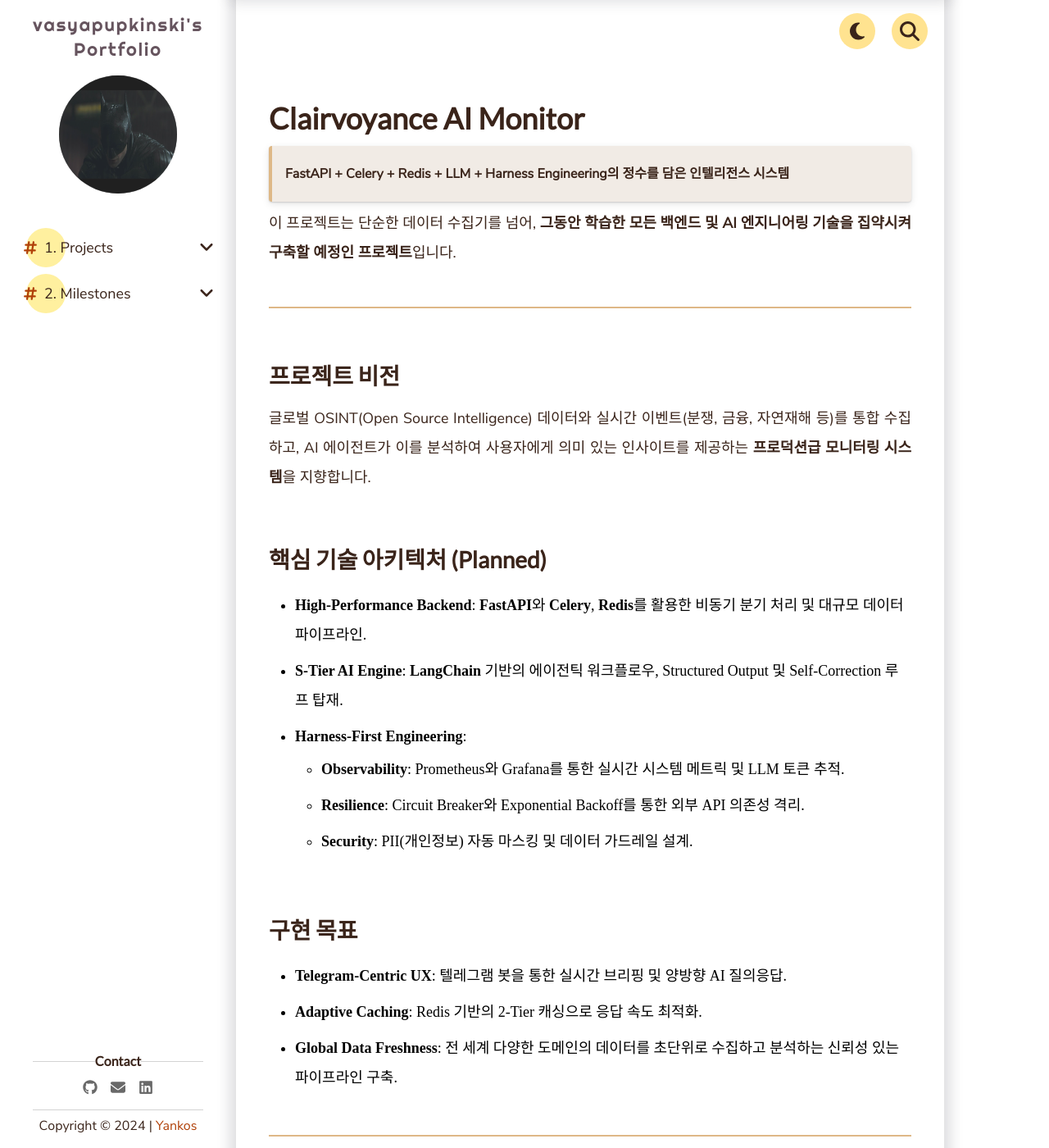
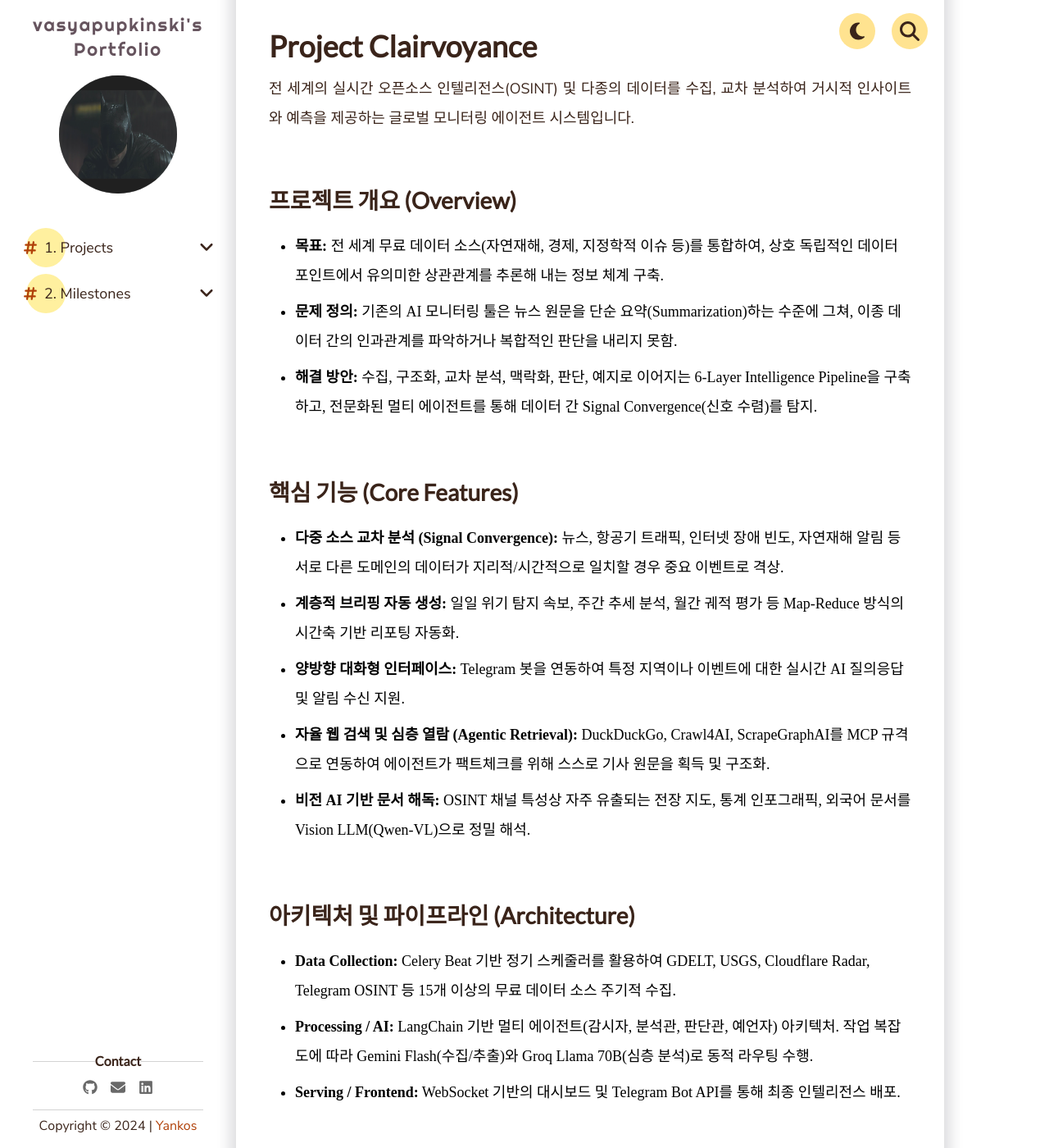
Before and after one commit to vasyapupkinski/vasyapupkinski.github.io, a Jekyll site: the page built from _pages/1. Projects/Personal Projects/clairvoyance-ai-monitor.md, in a window 1280 px wide and 1400 px high, scrolled down 505 px. Shown: the whole window at 82% size. Built offline with Jekyll 4.4.1, drawn with Linux system fonts in a browser that asks for light colours; comment, search, counter and statistics services are not loaded; some of the changed text lies outside the part shown.

Commit message:
개인 프로젝트 목록 정리 및 상세 페이지 포맷 수정

```diff
--- a/_pages/1. Projects/Personal Projects/clairvoyance-ai-monitor.md
+++ b/_pages/1. Projects/Personal Projects/clairvoyance-ai-monitor.md
@@ -1,33 +1,39 @@
 ---
 layout: page
-title: "Clairvoyance AI Monitor: 글로벌 지능형 모니터링 에이전트"
+title: "Project Clairvoyance"
 category: "1. Projects / Personal Projects"
-order: 1
+order: 3
 ---
 
-# Clairvoyance AI Monitor
-> **FastAPI + Celery + Redis + LLM + Harness Engineering의 정수를 담은 인텔리전스 시스템**
+# Project Clairvoyance
 
-이 프로젝트는 단순한 데이터 수집기를 넘어, **그동안 학습한 모든 백엔드 및 AI 엔지니어링 기술을 집약시켜 구축할 예정인 프로젝트**입니다.
+전 세계의 실시간 오픈소스 인텔리전스(OSINT) 및 다종의 데이터를 수집, 교차 분석하여 거시적 인사이트와 예측을 제공하는 글로벌 모니터링 에이전트 시스템입니다.
 
----
+## 프로젝트 개요 (Overview)
+- **목표:** 전 세계 무료 데이터 소스(자연재해, 경제, 지정학적 이슈 등)를 통합하여, 상호 독립적인 데이터 포인트에서 유의미한 상관관계를 추론해 내는 정보 체계 구축.
+- **문제 정의:** 기존의 AI 모니터링 툴은 뉴스 원문을 단순 요약(Summarization)하는 수준에 그쳐, 이종 데이터 간의 인과관계를 파악하거나 복합적인 판단을 내리지 못함.
+- **해결 방안:** 수집, 구조화, 교차 분석, 맥락화, 판단, 예지로 이어지는 6-Layer Intelligence Pipeline을 구축하고, 전문화된 멀티 에이전트를 통해 데이터 간 Signal Convergence(신호 수렴)를 탐지.
 
-## 프로젝트 비전
-글로벌 OSINT(Open Source Intelligence) 데이터와 실시간 이벤트(분쟁, 금융, 자연재해 등)를 통합 수집하고, AI 에이전트가 이를 분석하여 사용자에게 의미 있는 인사이트를 제공하는 **프로덕션급 모니터링 시스템**을 지향합니다.
+## 핵심 기능 (Core Features)
+- **다중 소스 교차 분석 (Signal Convergence):** 뉴스, 항공기 트래픽, 인터넷 장애 빈도, 자연재해 알림 등 서로 다른 도메인의 데이터가 지리적/시간적으로 일치할 경우 중요 이벤트로 격상.
+- **계층적 브리핑 자동 생성:** 일일 위기 탐지 속보, 주간 추세 분석, 월간 궤적 평가 등 Map-Reduce 방식의 시간축 기반 리포팅 자동화.
+- **양방향 대화형 인터페이스:** Telegram 봇을 연동하여 특정 지역이나 이벤트에 대한 실시간 AI 질의응답 및 알림 수신 지원.
+- **자율 웹 검색 및 심층 열람 (Agentic Retrieval):** DuckDuckGo, Crawl4AI, ScrapeGraphAI를 MCP 규격으로 연동하여 에이전트가 팩트체크를 위해 스스로 기사 원문을 획득 및 구조화.
+- **비전 AI 기반 문서 해독:** OSINT 채널 특성상 자주 유출되는 전장 지도, 통계 인포그래픽, 외국어 문서를 Vision LLM(Qwen-VL)으로 정밀 해석.
 
-## 핵심 기술 아키텍처 (Planned)
-- **High-Performance Backend**: **FastAPI**와 **Celery**, **Redis**를 활용한 비동기 분기 처리 및 대규모 데이터 파이프라인.
-- **S-Tier AI Engine**: **LangChain** 기반의 에이전틱 워크플로우, Structured Output 및 Self-Correction 루프 탑재.
-- **Harness-First Engineering**:
-    - **Observability**: Prometheus와 Grafana를 통한 실시간 시스템 메트릭 및 LLM 토큰 추적.
-    - **Resilience**: Circuit Breaker와 Exponential Backoff를 통한 외부 API 의존성 격리.
-    - **Security**: PII(개인정보) 자동 마스킹 및 데이터 가드레일 설계.
+## 아키텍처 및 파이프라인 (Architecture)
+- **Data Collection:** Celery Beat 기반 정기 스케줄러를 활용하여 GDELT, USGS, Cloudflare Radar, Telegram OSINT 등 15개 이상의 무료 데이터 소스 주기적 수집.
+- **Processing / AI:** LangChain 기반 멀티 에이전트(감시자, 분석관, 판단관, 예언자) 아키텍처. 작업 복잡도에 따라 Gemini Flash(수집/추출)와 Groq Llama 70B(심층 분석)로 동적 라우팅 수행.
+- **Serving / Frontend:** WebSocket 기반의 대시보드 및 Telegram Bot API를 통해 최종 인텔리전스 배포.
 
-## 구현 목표
-- **Telegram-Centric UX**: 텔레그램 봇을 통한 실시간 브리핑 및 양방향 AI 질의응답.
-- **Adaptive Caching**: Redis 기반의 2-Tier 캐싱으로 응답 속도 최적화.
-- **Global Data Freshness**: 전 세계 다양한 도메인의 데이터를 초단위로 수집하고 분석하는 신뢰성 있는 파이프라인 구축.
+## 기술 스택 (Tech Stack)
+- **Backend:** FastAPI, Python 3.11+
+- **AI/ML:** LangChain, OpenAI API, Groq, Ollama, Qwen-VL
+- **Data & Infra:** Celery, Redis, PostgreSQL, NetworkX (Knowledge Graph)
+- **Integration:** FastMCP, Telethon, python-telegram-bot
 
----
-
-본 프로젝트는 현재 상세 설계 단계를 마치고 **구현 예정(Planned)** 상태이며, 모든 개발 과정은 Harness Engineering 원칙에 따라 투명하게 기록될 예정입니다.
+## 엔지니어링 주안점 (Engineering Focus)
+- **LLM 라우팅 최적화 (Smart Router):** 비용 제로(0원) 파이프라인 유지를 위해 단일 모델에 의존하지 않고, 작업 난이도에 따라 가장 효율적인 무료 API 또는 Local 모델로 요청을 라우팅.
+- **다중 계층 복구 체계 (Multi-layered Fallback):** 외부 의존성이 높은 글로벌 API 호출 실패 시, Circuit Breaker 발동 및 Ollama 기반 로컬 캐시 모델로 즉시 전환(Zero Downtime) 보장.
+- **데이터 신뢰성 검증 체계:** 무분별한 텔레그램 속보나 가짜뉴스를 걸러내기 위해, 단일 출처 정보는 보류하고 교차 검증(공식 언론 또는 2차 데이터)이 완료된 건만 신뢰도 격상 알고리즘 적용.
+- **데이터 정규화 및 스키마 검증:** 15개 이상의 파편화된 외부 데이터 소스를 통합하기 위해 Pydantic을 활용한 엄격한 스키마 검증(Quality Gate) 파이프라인 구축.
--- /dev/null
+++ b/_pages/1. Projects/Personal Projects/devoffs-ai-jobaggregator.md
@@ -0,0 +1,39 @@
+---
+layout: page
+title: "Devoffs-AI-Jobaggregator"
+category: "1. Projects / Personal Projects"
+order: 1
+---
+
+# Devoffs-AI-Jobaggregator
+
+개발자의 기술 스택과 실무 프로젝트 역량에 최적화된 맞춤형 채용 기회를 제공하는 지능형 채용 데이터 통합 플랫폼입니다.
+
+## 프로젝트 개요 (Overview)
+- **목표:** 다수의 채용 플랫폼에 분산된 공고를 수집하고, 개발자 관점에서 유의미한 정보만 정제하여 통합 제공.
+- **문제 정의:** 기존 채용 플랫폼의 키워드 검색은 프레임워크 버전, 인프라 환경, 실제 수행 프로젝트 등의 상세 기술 요구사항을 정확히 반영하지 못함.
+- **해결 방안:** 크롤링과 LLM 파이프라인을 결합하여 JD(Job Description)의 비정형 텍스트를 구조화된 데이터로 변환하고, 벡터 검색을 통해 이력서 기반 정밀 매칭 수행.
+
+## 핵심 기능 (Core Features)
+- **기술 스택 정밀 추출:** JD 본문에서 단순 키워드를 넘어 프레임워크 조합 및 인프라 환경(예: Spring Boot 3.x + Kotlin)을 분리하여 추출.
+- **개발자 중심 요약 (AI Summarizer):** 공고 내 핵심 수행 프로젝트, 기술적 도전 과제, 협업 방식을 3줄로 자동 요약.
+- **시맨틱 중복 공고 병합:** 원티드, 사람인 등 여러 플랫폼에 중복 게재된 공고를 벡터 유사도 기반으로 식별하여 단일 공고로 통합.
+- **대화형 검색 에이전트:** 디스코드/텔레그램 봇을 연동하여 자연어 기반 조건 검색 및 필터링(Slot-filling) 지원.
+- **이력서 기반 맞춤 매칭:** 사용자가 업로드한 이력서를 파싱하여 요구 기술 스택과 매칭되는 공고를 실시간 추천.
+
+## 아키텍처 및 파이프라인 (Architecture)
+- **Data Collection:** Celery Beat 기반 스케줄러와 Crawl4AI를 활용하여 타겟 플랫폼의 채용 공고를 마크다운 형식으로 정기 수집.
+- **Processing / AI:** ScrapeGraphAI와 Local LLM(Ollama)을 연동하여 수집된 마크다운에서 스택 및 요약 데이터를 JSON으로 추출 및 정규화.
+- **Serving / Frontend:** FastAPI를 통해 정제된 데이터를 서빙하며, SSE(Server-Sent Events)를 활용하여 AI 분석 과정을 실시간 스트리밍. Redis를 통해 검색 쿼리 및 대화 상태 캐싱.
+
+## 기술 스택 (Tech Stack)
+- **Backend:** FastAPI, Python 3.11+
+- **AI/ML:** LangChain, Ollama (Qwen, Llama), Gemini 2.5 Flash, Milvus (Vector DB)
+- **Data & Infra:** Celery, Redis, PostgreSQL, Elasticsearch, Docker
+- **Auth:** Supabase (Google OAuth 2.0)
+
+## 엔지니어링 주안점 (Engineering Focus)
+- **파이프라인 안정성:** 타겟 사이트의 레이아웃 변경이나 차단에 대비한 Crawler Circuit Breaker 구현 및 에러 감지 로직 적용.
+- **비용 최적화 (Cost Efficiency):** LLM 토큰 소모량을 최소화하기 위해 프롬프트를 압축하고, 복잡도에 따라 Local LLM과 상용 API를 선택적으로 라우팅.
+- **응답 지연 시간(Latency) 관리:** 대규모 공고 데이터에 대한 임베딩 벡터 검색 시, 응답 속도를 100ms 이하로 유지하기 위한 캐싱 및 색인 최적화.
+- **보안 및 개인정보 보호 (PII Guard):** 이력서 분석 과정에서 이름, 연락처 등 민감 정보(PII)가 외부 API로 노출되지 않도록 로컬 모델에서 자동 마스킹 처리.
--- a/_pages/1. Projects/Personal Projects/omnitrans-windows.md
+++ /dev/null
@@ -1,31 +0,0 @@
----
-layout: page
-title: "OmniTrans Windows: 시스템 전역 실시간 AI 번역 유틸리티"
-category: "1. Projects / Personal Projects"
-order: 2
----
-
-# OmniTrans Windows
-> **C++ + Python + 로컬 LLM 기반의 윈도우 전역 실시간 텍스트 치환 및 번역 엔진**
-
-이 프로젝트는 윈도우 시스템 레벨에서 타이핑과 동시에 AI 번역 및 텍스트 치환을 수행하는 **설치형 유틸리티**입니다.
-
----
-
-## 프로젝트 비전
-그 어떤 소프트웨어나 플랫폼 위에서도 제약 없이 AI 아키텍처의 도움을 받을 수 있는 환경을 구축합니다. 메모장, IDE, 게임 채팅 등 윈도우 전역에서 동작하는 보편적인 AI 번역 도구를 목표로 합니다.
-
-## 핵심 기술 아키텍처 (Planned)
-- **C++ System Hooking**: `SetWindowsHookEx` API를 활용한 저수준 키보드 이벤트 캡처 및 전역 디바운싱 알고리즘.
-- **Adaptive Hardware Fallback**: 사용자의 하드웨어(GPU/VRAM)를 자동 감지하여 로컬 추론(llama.cpp/ExLlamaV2) 또는 클라우드 API(Gemini/Groq)를 실시간으로 선택하는 지능형 라우팅.
-- **High-Speed IPC**: Named Pipe를 이용한 프로세스 간 저지연 통신으로 전체 파이프라인 지연시간 300ms 이하 달성 목표.
-- **Modern Input Simulation**: `SendInput` API 기반의 자연스러운 텍스트 자동 치환 기능.
-
-## 구현 목표
-- **Zero-Friction UX**: 별도의 복잡한 설정 없이 더블클릭만으로 설치와 로컬 LLM 환경 구성이 완료되는 인앱 자동화.
-- **Privacy-First**: 고사양 환경에서 100% 로컬 추론을 제공하여 개인정보와 데이터 보안 유지.
-- **Universal Compatibility**: 모든 윈도우 애플리케이션과의 완벽한 호환성 확보 및 장애 시 클립보드 폴백 모드 지원.
-
----
-
-본 프로젝트는 현재 아키텍처 설계를 완료하고 **구현 예정(Planned)** 상태이며, 시스템 프로그래밍과 최신 LLM 추론 기술의 결합을 테마로 진행될 예정입니다.
--- /dev/null
+++ b/_pages/1. Projects/Personal Projects/viralinsight-ai-viralprediction.md
@@ -0,0 +1,38 @@
+---
+layout: page
+title: "ViralInsight"
+category: "1. Projects / Personal Projects"
+order: 2
+---
+
+# ViralInsight
+
+소셜 플랫폼의 초기 반응 패턴을 실시간으로 수집 및 분석하여 콘텐츠의 바이럴 확산 가능성을 조기에 감지하고 예측하는 플랫폼입니다.
+
+## 프로젝트 개요 (Overview)
+- **목표:** Reddit, YouTube 등 주요 소셜 미디어 플랫폼의 신규 게시물 트래픽을 추적하여 바이럴 가능성이 높은 콘텐츠를 선제적으로 식별.
+- **문제 정의:** 기존 트렌드 분석 도구들은 이미 확산이 완료된 사후 데이터(Lagging Indicator)만을 제공하므로, 마케터 및 크리에이터가 트렌드에 선제적으로 대응하기 어려움.
+- **해결 방안:** 콘텐츠 게시 직후의 시간차 스냅샷 데이터와 댓글의 비정형 텍스트를 결합한 하이브리드 머신러닝 아키텍처(XGBoost + LLM)를 구축하여 확산 궤적을 예측.
+
+## 핵심 기능 (Core Features)
+- **초기 임계값 필터링 (Threshold Filtering):** 실시간으로 유입되는 대규모 게시물 중, 게시 후 5분 내 특정 기준을 통과한 상위 1%의 유의미한 콘텐츠만 선별하여 추적 파이프라인에 등록.
+- **시간차 스냅샷 추적 (Time-lapse Snapshot):** 단발성 수집이 아닌 t=0, t=15, t=30 시점의 데이터를 연속 수집하여 조회수 및 댓글의 증가 가속도를 정량적 피처로 계산.
+- **하이브리드 AI 예측 (Hybrid Prediction):** LLM을 활용하여 비정형 데이터(댓글)에서 논쟁성 지수 및 감정 지수를 추출하고, 이를 시계열 메트릭과 결합하여 XGBoost 앙상블 모델을 통해 바이럴 확률 산출.
+- **키워드 스파이크 감지 (Reactive Monitoring):** 특정 브랜드명이나 모니터링 타겟 키워드의 출현 빈도가 이동평균 대비 급증할 경우, 실시간 경고 알림 발송.
+
+## 아키텍처 및 파이프라인 (Architecture)
+- **Data Collection:** PRAW(Reddit API) 및 YouTube Data API를 연동하여 타겟 서브레딧과 키워드의 실시간 피드 수집.
+- **Processing / AI:** Redis 큐와 Celery 워커를 활용하여 비동기 지연 재조회(Delayed Retry) 파이프라인 구성. Gemini API로 자연어 피처 추출 후 XGBoost 추론 수행.
+- **Serving / Frontend:** Streamlit 기반 대시보드를 구축하여 예측 랭킹 시각화 및 텔레그램 봇(Telegram Bot API)을 통한 즉각적인 알림 전송.
+
+## 기술 스택 (Tech Stack)
+- **Backend & Pipeline:** Python 3.11+, Celery
+- **AI/ML:** XGBoost, LightGBM, Gemini 2.5 Flash API (Feature Extractor)
+- **Data & Infra:** Redis, SQLite / PostgreSQL
+- **Frontend & Integration:** Streamlit, Telegram Bot API
+
+## 엔지니어링 주안점 (Engineering Focus)
+- **시그널 수렴 및 피처 엔지니어링:** 단순 LLM API 호출에 의존하지 않고, LLM을 데이터 전처리(Feature Extractor) 용도로 제한한 후 정통 시계열 예측 모델(XGBoost)에 결합하는 실무적인 ML 아키텍처 설계.
+- **합성 데이터(Synthetic Data) 전략:** 초기 학습 데이터 부족 문제를 해결하기 위해 시뮬레이션 데이터를 활용하여 전체 파이프라인을 선행 구축하고, 실제 데이터 수집 시 Seamless하게 전환할 수 있는 구조 적용.
+- **큐 관리 및 비동기 스케줄링:** 수만 건의 게시물에 대한 시간차 추적 요청을 처리하기 위해 Redis 기반의 분산 태스크 큐를 최적화하여 서버 부하 및 메모리 누수 방지.
+- **API Rate Limit 제어:** 외부 API의 호출 제한(Rate Limit)을 우회 및 준수하기 위한 토큰 버킷(Token Bucket) 기반의 트래픽 제어 시스템 구현.
```
